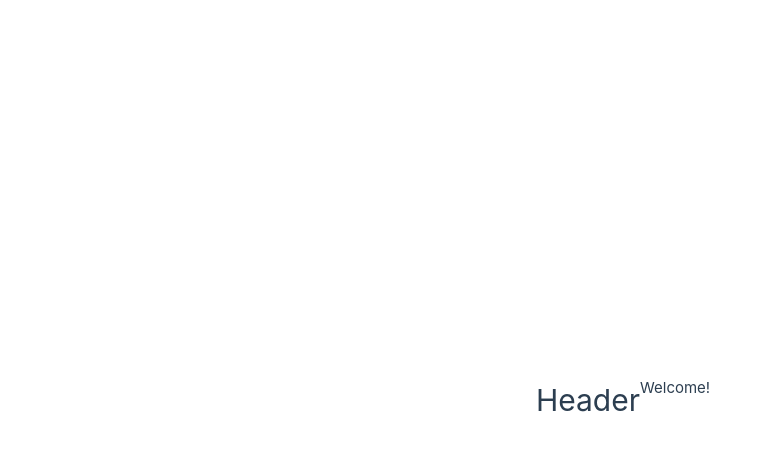
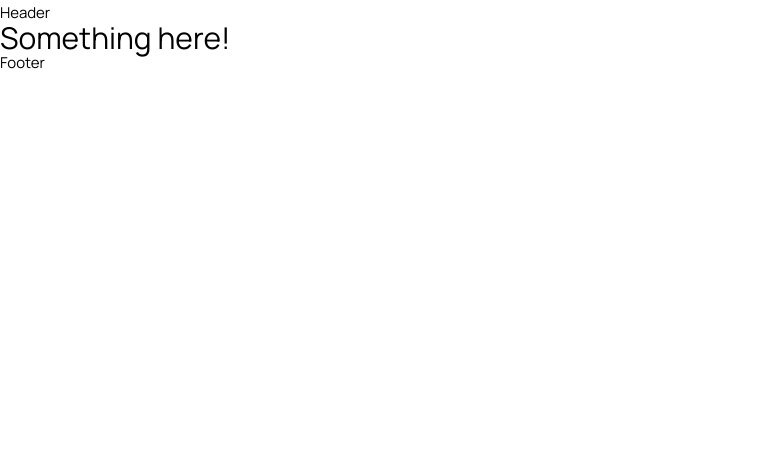
Before and after one commit to OluwadaraDaily/audiophile-ui, a Vue app: page / in a window 1280 px wide. Shown: the top 450 px of the page, without its empty margins (0-771 px from the left). Built offline with nearby package versions, Linux system fonts and the light colour scheme.

Commit message:
chore: styling setup

```diff
--- a/src/App.vue
+++ b/src/App.vue
@@ -1,11 +1,13 @@
 <template>
   <header>
-    <h1>Header</h1>
+    <p>Header</p>
   </header>
-
   <main>
-    Welcome!
+    <h1>Something here!</h1>
   </main>
+  <footer>
+    <p>Footer</p>
+  </footer>
 </template>
 
 <script setup>
--- a/src/assets/base.css
+++ b/src/assets/base.css
@@ -1,4 +1,8 @@
 /* color palette from <https://github.com/vuejs/theme> */
+
+/* CSS imports */
+@import url('https://fonts.googleapis.com/css2?family=Manrope:wght@200..800&display=swap');
+
 :root {
   --vt-c-white: #ffffff;
   --vt-c-white-soft: #f8f8f8;
@@ -36,20 +40,6 @@
   --section-gap: 160px;
 }
 
-@media (prefers-color-scheme: dark) {
-  :root {
-    --color-background: var(--vt-c-black);
-    --color-background-soft: var(--vt-c-black-soft);
-    --color-background-mute: var(--vt-c-black-mute);
-
-    --color-border: var(--vt-c-divider-dark-2);
-    --color-border-hover: var(--vt-c-divider-dark-1);
-
-    --color-heading: var(--vt-c-text-dark-1);
-    --color-text: var(--vt-c-text-dark-2);
-  }
-}
-
 *,
 *::before,
 *::after {
@@ -60,26 +50,13 @@
 
 body {
   min-height: 100vh;
-  color: var(--color-text);
-  background: var(--color-background);
   transition:
     color 0.5s,
     background-color 0.5s;
   line-height: 1.6;
-  font-family:
-    Inter,
-    -apple-system,
-    BlinkMacSystemFont,
-    'Segoe UI',
-    Roboto,
-    Oxygen,
-    Ubuntu,
-    Cantarell,
-    'Fira Sans',
-    'Droid Sans',
-    'Helvetica Neue',
-    sans-serif;
+  font-family: "Manrope", sans-serif;
   font-size: 15px;
+  line-height: 25px;
   text-rendering: optimizeLegibility;
   -webkit-font-smoothing: antialiased;
   -moz-osx-font-smoothing: grayscale;
--- a/src/assets/main.css
+++ b/src/assets/main.css
@@ -1,35 +1 @@
 @import './base.css';
-
-#app {
-  max-width: 1280px;
-  margin: 0 auto;
-  padding: 2rem;
-  font-weight: normal;
-}
-
-a,
-.green {
-  text-decoration: none;
-  color: hsla(160, 100%, 37%, 1);
-  transition: 0.4s;
-  padding: 3px;
-}
-
-@media (hover: hover) {
-  a:hover {
-    background-color: hsla(160, 100%, 37%, 0.2);
-  }
-}
-
-@media (min-width: 1024px) {
-  body {
-    display: flex;
-    place-items: center;
-  }
-
-  #app {
-    display: grid;
-    grid-template-columns: 1fr 1fr;
-    padding: 0 2rem;
-  }
-}
```
